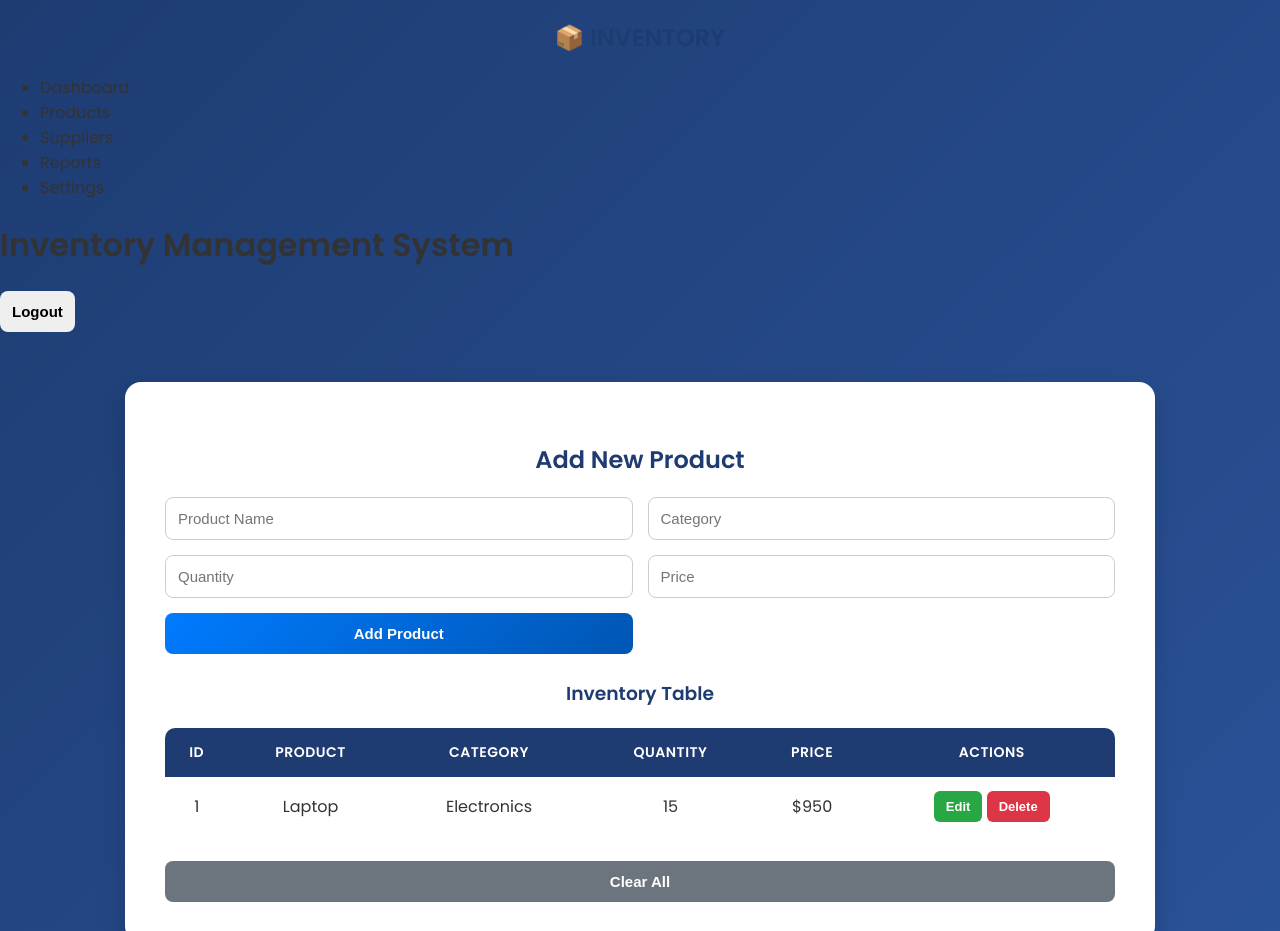
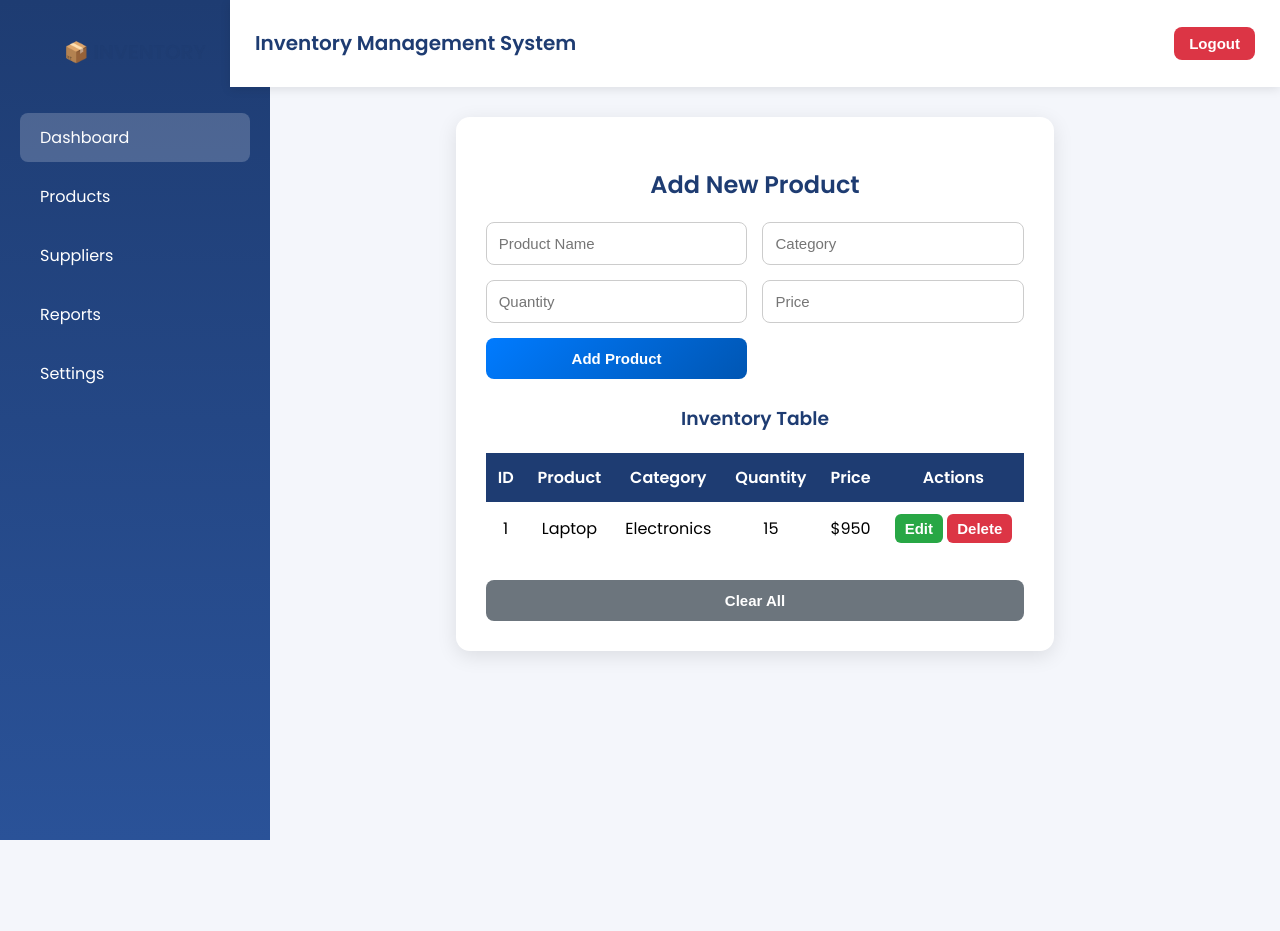
Before and after one commit to MR-A-Ganish/spring-mvc-crud, a plain HTML site: page index.html in a window 1280 px wide. Shown: the top 931 px of the page. After the commit the page ends 800 px from the top, so only its background shows below. Drawn offline with Linux system fonts and the light colour scheme.

Commit message:
Update style.css

```diff
--- a/style.css
+++ b/style.css
@@ -1,33 +1,111 @@
-/* Modern Professional Theme */
+/* Company Dashboard Theme */
 
 body {
-  font-family: 'Poppins', 'Segoe UI', sans-serif;
-  background: linear-gradient(135deg, #1e3c72, #2a5298);
   margin: 0;
-  padding: 0;
-  color: #333;
+  font-family: 'Poppins', sans-serif;
+  background: #f4f6fb;
+  display: flex;
   min-height: 100vh;
 }
 
-.container {
-  max-width: 950px;
-  margin: 50px auto;
-  background: #ffffff;
-  padding: 40px;
-  border-radius: 16px;
-  box-shadow: 0 10px 25px rgba(0, 0, 0, 0.15);
-  animation: fadeIn 0.8s ease-in-out;
+/* Dashboard Layout */
+.dashboard {
+  display: flex;
+  width: 100%;
 }
 
-@keyframes fadeIn {
-  from { opacity: 0; transform: translateY(20px); }
-  to { opacity: 1; transform: translateY(0); }
+.sidebar {
+  position: fixed;
+  left: 0;
+  top: 0;
+  width: 230px;
+  height: 100vh;
+  background: linear-gradient(180deg, #1e3c72, #2a5298);
+  color: #fff;
+  padding: 20px;
+  display: flex;
+  flex-direction: column;
+}
+
+.sidebar h2 {
+  font-size: 20px;
+  text-align: center;
+  margin-bottom: 30px;
+}
+
+.sidebar ul {
+  list-style: none;
+  padding: 0;
+}
+
+.sidebar ul li {
+  padding: 12px 20px;
+  border-radius: 8px;
+  margin-bottom: 10px;
+  cursor: pointer;
+  transition: 0.3s;
+}
+
+.sidebar ul li:hover,
+.sidebar ul li.active {
+  background: rgba(255, 255, 255, 0.2);
+}
+
+/* Main Section */
+.main {
+  flex: 1;
+  margin-left: 230px;
+  display: flex;
+  flex-direction: column;
+}
+
+/* Header */
+.header {
+  background: #ffffff;
+  padding: 15px 25px;
+  display: flex;
+  justify-content: space-between;
+  align-items: center;
+  box-shadow: 0 2px 10px rgba(0,0,0,0.1);
+  position: sticky;
+  top: 0;
+  z-index: 5;
+}
+
+.header h1 {
+  font-size: 20px;
+  color: #1e3c72;
+}
+
+.logout-btn {
+  background: #dc3545;
+  border: none;
+  color: white;
+  padding: 8px 15px;
+  border-radius: 8px;
+  cursor: pointer;
+  transition: 0.3s;
+}
+
+.logout-btn:hover {
+  background: #b02a37;
+}
+
+/* Content Box */
+.container {
+  position: relative;
+  z-index: 10;
+  max-width: 900px;
+  margin: 30px auto;
+  background: white;
+  padding: 30px;
+  border-radius: 14px;
+  box-shadow: 0 5px 20px rgba(0,0,0,0.1);
 }
 
 h2, h3 {
   text-align: center;
   color: #1e3c72;
-  margin-bottom: 20px;
 }
 
 form {
@@ -42,81 +120,61 @@ input {
   border-radius: 8px;
   border: 1px solid #ccc;
   font-size: 15px;
-  transition: all 0.3s ease;
 }
 
 input:focus {
   border-color: #1e3c72;
+  outline: none;
   box-shadow: 0 0 5px rgba(30, 60, 114, 0.3);
-  outline: none;
 }
 
 button {
+  border: none;
   padding: 12px;
   border-radius: 8px;
-  border: none;
   font-size: 15px;
+  cursor: pointer;
   font-weight: 600;
-  cursor: pointer;
   transition: 0.3s;
-}
-
-button:hover {
-  transform: translateY(-2px);
 }
 
 button[type="submit"] {
   background: linear-gradient(135deg, #007bff, #0056b3);
-  color: #fff;
+  color: white;
 }
 
 button[type="submit"]:hover {
   background: linear-gradient(135deg, #0056b3, #003c82);
+  transform: translateY(-2px);
 }
 
 table {
   width: 100%;
   border-collapse: collapse;
   margin-top: 20px;
-  border-radius: 10px;
-  overflow: hidden;
 }
 
 th, td {
   border: none;
-  padding: 14px 10px;
+  padding: 12px;
   text-align: center;
 }
 
 th {
   background: #1e3c72;
   color: white;
-  text-transform: uppercase;
-  font-size: 14px;
-  letter-spacing: 0.5px;
 }
 
 tr:nth-child(even) {
   background: #f3f6fb;
 }
 
-tr:hover {
-  background: #eaf0fb;
-  transition: 0.3s;
-}
-
 .action-btn {
-  padding: 8px 12px;
+  padding: 6px 10px;
   border: none;
   border-radius: 6px;
   color: white;
   cursor: pointer;
-  font-size: 13px;
-  transition: 0.3s;
-}
-
-.action-btn:hover {
-  transform: scale(1.05);
 }
 
 .edit { background: #28a745; }
```
